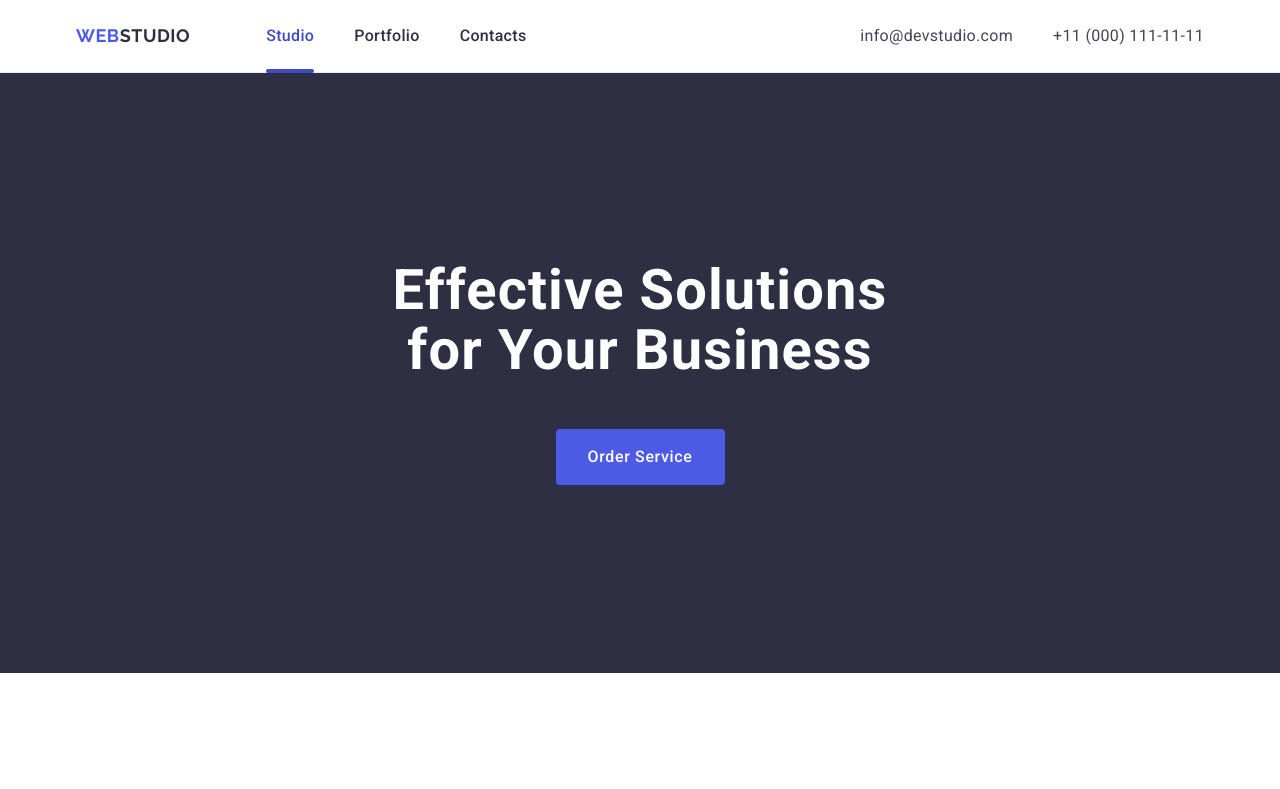
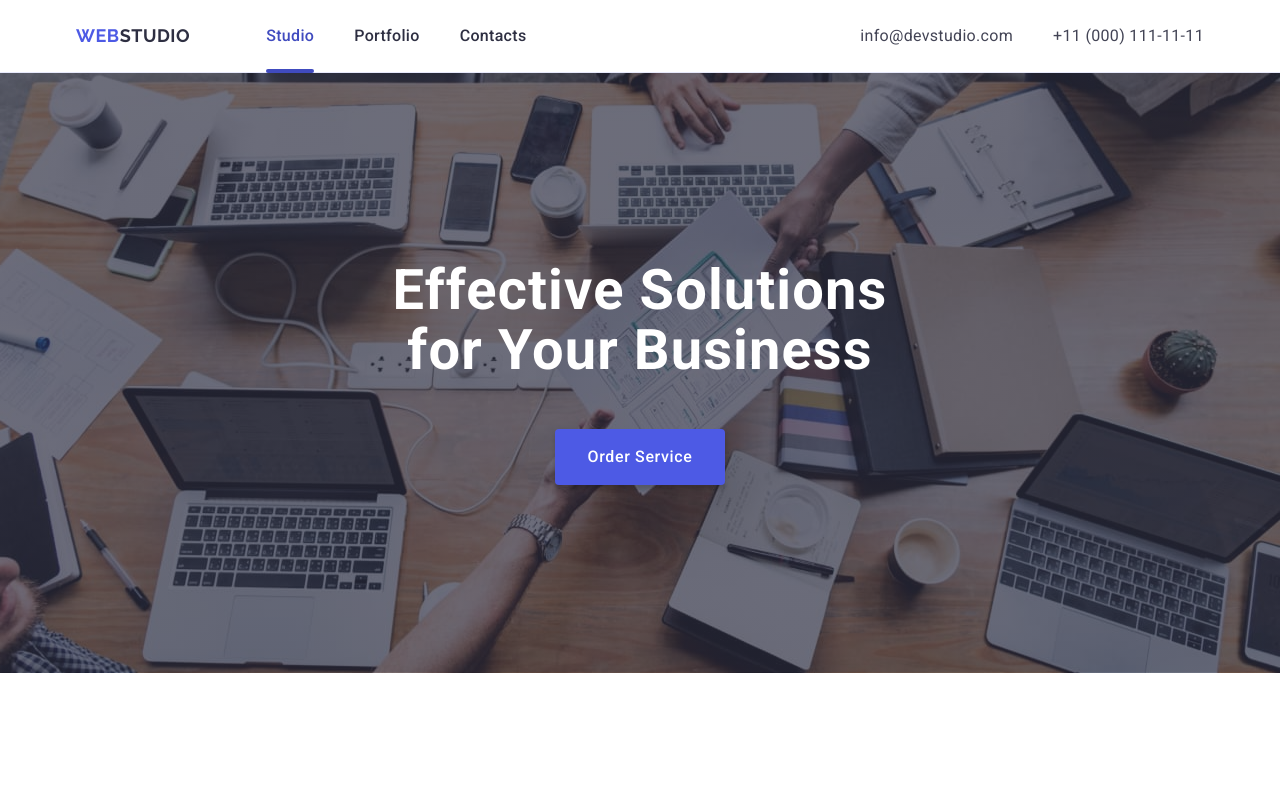
Before and after one commit to VitaliiBarabash1990/goit-markup-hw-04, a plain HTML site: page index.html in a window 1280 px wide. Shown: the top 789 px of the page. Drawn offline with nearby package versions, Linux system fonts and the light colour scheme.

Commit message:
1section

```diff
--- a/css/styles.css
+++ b/css/styles.css
@@ -133,7 +133,18 @@ img {
 /* ----------------  HERO  -------------- */
 .hero {
   background: #2e2f42;
-  padding: 188px 0;
+  padding-top: 188px;
+  padding-bottom: 188px;
+  background-image: linear-gradient(
+      rgba(46, 47, 66, 0.7),
+      rgba(46, 47, 66, 0.7)
+    ),
+    url(../images/hero-bg.jpg);
+  background-repeat: no-repeat;
+  background-position: center center;
+  background-size: cover;
+  max-width: 1440px;
+  margin: 0 auto;
 }
 .hero-title {
   font-weight: 700;
@@ -146,20 +157,22 @@ img {
   margin: 0 auto 48px;
 }
 .hero-button {
+  color: #fff;
+  background: #4d5ae5;
   font-family: "Roboto", sans-serif;
+  cursor: pointer;
   font-weight: 500;
   font-size: 16px;
   line-height: 1.5;
   letter-spacing: 0.04em;
-  color: #fff;
-  background-color: #4d5ae5;
   display: block;
   margin: 0 auto;
+  padding: 16px 32px;
+  border-radius: 4px;
+  box-shadow: 0 4px 4px 0 rgba(0, 0, 0, 0.15);
+  border: 0;
   min-width: 169px;
-  height: 56px;
-  border: none;
-  border-radius: 4px;
-  cursor: pointer;
+  transition: background-color 250ms cubic-bezier(0.4, 0, 0.2, 1);
 }
 .hero-button:hover,
 .hero-button:active,
```
Also changed, not shown: images/hero-bg.jpg (added).
